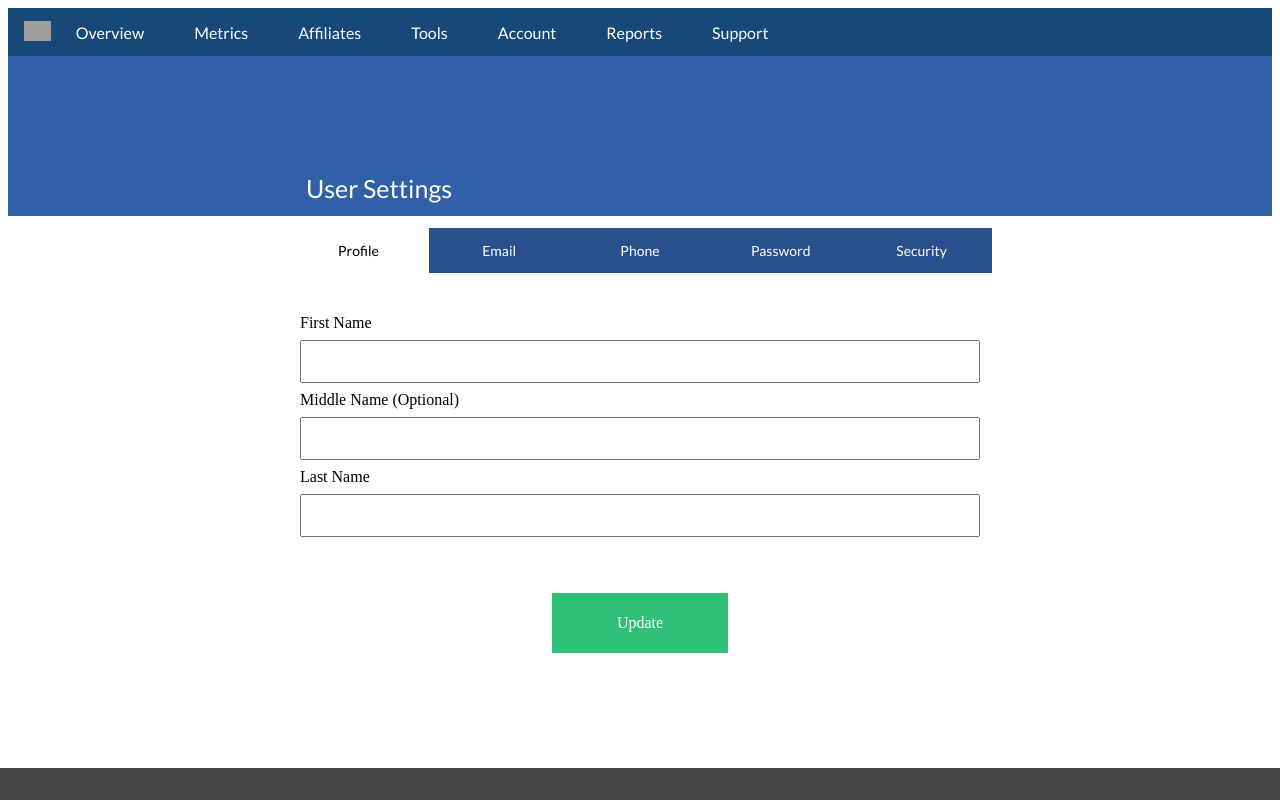
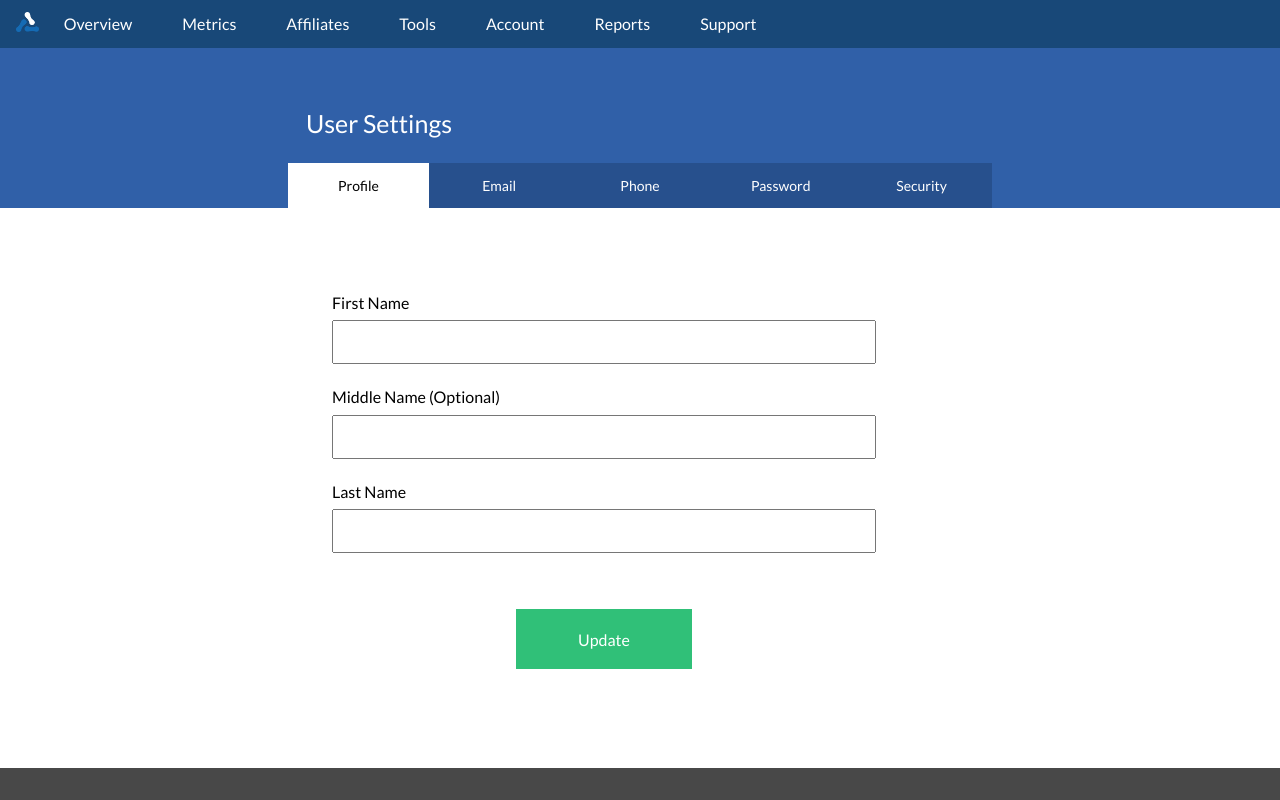
Before and after one commit to jaydray1/avant-h, an Angular app: page / in a window 1280 px wide. Built offline with nearby package versions, Linux system fonts and the light colour scheme; grey boxes are pictures that could not be loaded.

Commit message:
fixed some styles, moving on to api, comeback to styles when requests are implemented

```diff
--- a/src/app/avant-profile/avant-profile.component.css
+++ b/src/app/avant-profile/avant-profile.component.css
@@ -108,6 +108,10 @@
     padding: 6px 12px;
     border: none;
     border-top: none;
+    height: 100%;
+    background-color: white;
+    margin-top: -35px;
+    font-family: 'Lato', sans-serif;
   }
 
   input[type=text] {
@@ -115,12 +119,14 @@
     padding: 12px 20px;
     margin: 8px 0;
     box-sizing: border-box;
+    font-family: 'Lato', sans-serif;
   }
 
   .button-holder {
       display: flex;
       justify-content: space-around;
       margin-top: 3em;
+      margin-bottom: 4em;
   }
 
   #update-button {
@@ -134,4 +140,15 @@
     overflow: visible;
     padding: 0;
     cursor: pointer;
+    font-family: 'Lato', sans-serif;
   }
+
+  .former-form {
+      margin-top: 5em;
+      margin-left: 2em;
+      width: 80%;
+  }
+
+  .form-group {
+      margin-bottom: 1em;
+  }
--- a/src/app/avant-profile/avant-profile.component.html
+++ b/src/app/avant-profile/avant-profile.component.html
@@ -14,7 +14,7 @@
             </div>
           </div>
             <div id="Profile" class="tabcontent">
-                <form>
+                <form class="former-form">
                     <div class="form-group">
                       <label for="firstName">First Name</label>
                       <input type="text" class="form-control" id="firstName" required>
--- a/src/index.html
+++ b/src/index.html
@@ -7,6 +7,7 @@
 
   <meta name="viewport" content="width=device-width, initial-scale=1">
   <link rel="icon" type="image/x-icon" href="favicon.ico">
+
 </head>
 <body>
   <app-root></app-root>
--- a/src/styles.css
+++ b/src/styles.css
@@ -1 +1,438 @@
-/* You can add global styles to this file, and also import other style files */
+
+html, body{
+    margin: 0;
+    padding: 0;
+  }
+
+/*! normalize.css v7.0.0 | MIT License | github.com/jonathantneal/normalize.css */
+
+/* Document
+   ========================================================================== */
+
+/**
+ * 1. Correct the line height in all browsers.
+ * 2. Prevent adjustments of font size after orientation changes in
+ *    IE on Windows Phone and in iOS.
+ */
+
+html {
+  line-height: 1.15; /* 1 */
+  -ms-text-size-adjust: 100%; /* 2 */
+  -webkit-text-size-adjust: 100%; /* 2 */
+}
+
+/* Sections
+   ========================================================================== */
+
+/**
+ * Add the correct display in IE 8-.
+ */
+
+article,
+aside,
+footer,
+header,
+nav,
+section {
+  display: block;
+}
+
+/**
+ * Correct the font size and margin on `h1` elements within `section` and
+ * `article` contexts in Chrome, Firefox, and Safari.
+ */
+
+h1 {
+  font-size: 2em;
+  margin: 0.67em 0;
+}
+
+/* Grouping content
+   ========================================================================== */
+
+/**
+ * Add the correct display in IE 8-.
+ */
+
+figcaption,
+figure {
+  display: block;
+}
+
+/**
+ * Add the correct margin in IE 8-.
+ */
+
+figure {
+  margin: 1em 40px;
+}
+
+/**
+ * 1. Add the correct box sizing in Firefox.
+ * 2. Show the overflow in Edge and IE.
+ */
+
+hr {
+  box-sizing: content-box; /* 1 */
+  height: 0; /* 1 */
+  overflow: visible; /* 2 */
+}
+
+/**
+ * Add the correct display in IE.
+ */
+
+main {
+  display: block;
+}
+
+/**
+ * 1. Correct the inheritance and scaling of font size in all browsers.
+ * 2. Correct the odd `em` font sizing in all browsers.
+ */
+
+pre {
+  font-family: monospace, monospace; /* 1 */
+  font-size: 1em; /* 2 */
+}
+
+/* Text-level semantics
+   ========================================================================== */
+
+/**
+ * 1. Remove the gray background on active links in IE 10.
+ * 2. Remove gaps in links underline in iOS 8+ and Safari 8+.
+ */
+
+a {
+  background-color: transparent; /* 1 */
+  -webkit-text-decoration-skip: objects; /* 2 */
+}
+
+/**
+ * 1. Remove the bottom border in Firefox 39-.
+ * 2. Add the correct text decoration in Chrome 57-, Edge, IE, Opera,
+      and Safari.
+ */
+
+abbr[title] {
+  border-bottom: none; /* 1 */
+  text-decoration: underline; /* 2 */
+  text-decoration: underline dotted; /* 2 */
+}
+
+/**
+ * Prevent the duplicate application of `bolder` by the next rule in Safari 6.
+ */
+
+b,
+strong {
+  font-weight: inherit;
+}
+
+/**
+ * Add the correct font weight in Chrome, Edge, and Safari.
+ */
+
+b,
+strong {
+  font-weight: bolder;
+}
+
+/**
+ * 1. Correct the inheritance and scaling of font size in all browsers.
+ * 2. Correct the odd `em` font sizing in all browsers.
+ */
+
+code,
+kbd,
+samp {
+  font-family: monospace, monospace; /* 1 */
+  font-size: 1em; /* 2 */
+}
+
+/**
+ * Add the correct font style in Android 4.3-.
+ */
+
+dfn {
+  font-style: italic;
+}
+
+/**
+ * Add the correct background and color in IE 8-.
+ */
+
+mark {
+  background-color: #ff0;
+  color: #000;
+}
+
+/**
+ * Add the correct font size in all browsers.
+ */
+
+small {
+  font-size: 80%;
+}
+
+/* Embedded content
+   ========================================================================== */
+
+/**
+ * Add the correct display in IE 9-.
+ */
+
+audio,
+video {
+  display: inline-block;
+}
+
+/**
+ * Add the correct display in iOS 4-7.
+ */
+
+audio:not([controls]) {
+  display: none;
+  height: 0;
+}
+
+/**
+ * Remove the border on images inside links in IE 10-.
+ */
+
+img {
+  border-style: none;
+}
+
+/**
+ * Hide the overflow in IE.
+ */
+
+svg:not(:root) {
+  overflow: hidden;
+}
+
+/* Forms
+   ========================================================================== */
+
+/**
+ * Remove the margin in Firefox and Safari.
+ */
+
+button,
+input,
+optgroup,
+select,
+textarea {
+  margin: 0;
+}
+
+/**
+ * 1. Show the overflow in IE.
+ * 2. Remove the inheritance of text transform in Edge, Firefox, and IE.
+ */
+
+button {
+  overflow: visible; /* 1 */
+  text-transform: none; /* 2 */
+}
+
+/**
+ * Correct the inability to style clickable types in iOS and Safari.
+ */
+
+button,
+[type="button"],
+[type="reset"],
+[type="submit"] {
+  -webkit-appearance: button;
+}
+
+/**
+ * Prevent a WebKit bug where (2) destroys native `audio` and `video` controls
+ * in Android 4.
+ */
+
+html [type="button"] {
+  -webkit-appearance: button;
+}
+
+/**
+ * Remove the inner border and padding in Firefox.
+ */
+
+button::-moz-focus-inner,
+[type="button"]::-moz-focus-inner,
+[type="reset"]::-moz-focus-inner,
+[type="submit"]::-moz-focus-inner {
+  border-style: none;
+  padding: 0;
+}
+
+/**
+ * Restore the focus styles unset by the previous rule.
+ */
+
+button:-moz-focusring,
+[type="button"]:-moz-focusring,
+[type="reset"]:-moz-focusring,
+[type="submit"]:-moz-focusring {
+  outline: 1px dotted ButtonText;
+}
+
+/**
+ * Correct the padding in Firefox.
+ */
+
+fieldset {
+  padding: 0.35em 0.75em 0.625em;
+}
+
+/**
+ * Show the overflow in Edge and IE.
+ */
+
+input {
+  overflow: visible;
+}
+
+/**
+ * 1. Correct the text wrapping in Edge and IE.
+ * 2. Correct the color inheritance from `fieldset` elements in IE.
+ * 3. Remove the padding so developers are not caught out when they zero out
+ *    `fieldset` elements in all browsers.
+ */
+
+legend {
+  box-sizing: border-box; /* 1 */
+  color: inherit; /* 2 */
+  display: table; /* 1 */
+  max-width: 100%; /* 1 */
+  padding: 0; /* 3 */
+  white-space: normal; /* 1 */
+}
+
+/**
+ * 1. Add the correct display in Edge and IE.
+ * 2. Add the correct vertical alignment in Chrome, Firefox, and Opera.
+ */
+
+progress {
+  display: inline-block; /* 1 */
+  vertical-align: baseline; /* 2 */
+}
+
+/**
+ * Remove the inheritance of text transform in Firefox.
+ */
+
+select {
+  text-transform: none;
+}
+
+/**
+ * Remove the default vertical scrollbar in IE.
+ */
+
+textarea {
+  overflow: auto;
+}
+
+/**
+ * 1. Add the correct box sizing in IE 10-.
+ * 2. Remove the padding in IE 10-.
+ */
+
+[type="checkbox"],
+[type="radio"] {
+  box-sizing: border-box; /* 1 */
+  padding: 0; /* 2 */
+}
+
+/**
+ * Correct the cursor style of increment and decrement buttons in Chrome.
+ */
+
+[type="number"]::-webkit-inner-spin-button,
+[type="number"]::-webkit-outer-spin-button {
+  height: auto;
+}
+
+/**
+ * 1. Correct the odd appearance in Chrome and Safari.
+ * 2. Correct the outline style in Safari.
+ */
+
+[type="search"] {
+  -webkit-appearance: textfield; /* 1 */
+  outline-offset: -2px; /* 2 */
+}
+
+/**
+ * Remove the inner padding and cancel buttons in Chrome and Safari on macOS.
+ */
+
+[type="search"]::-webkit-search-cancel-button,
+[type="search"]::-webkit-search-decoration {
+  -webkit-appearance: none;
+}
+
+/**
+ * 1. Correct the inability to style clickable types in iOS and Safari.
+ * 2. Change font properties to `inherit` in Safari.
+ */
+
+::-webkit-file-upload-button {
+  -webkit-appearance: button; /* 1 */
+  font: inherit; /* 2 */
+}
+
+/* Interactive
+   ========================================================================== */
+
+/*
+ * Add the correct display in Edge, Firefox 48-, and IE.
+ */
+
+details {
+  display: block;
+}
+
+/*
+ * Add the correct display in all browsers.
+ */
+
+summary {
+  display: list-item;
+}
+
+/* Scripting
+   ========================================================================== */
+
+/**
+ * Add the correct display in IE 9-.
+ */
+
+canvas {
+  display: inline-block;
+}
+
+/**
+ * Add the correct display in IE.
+ */
+
+template {
+  display: none;
+}
+
+/* Hidden
+   ========================================================================== */
+
+/**
+ * Add the correct display in IE 10-.
+ */
+
+[hidden] {
+  display: none;
+}
```
Also changed, not shown: src/assets/logo.png (added).
